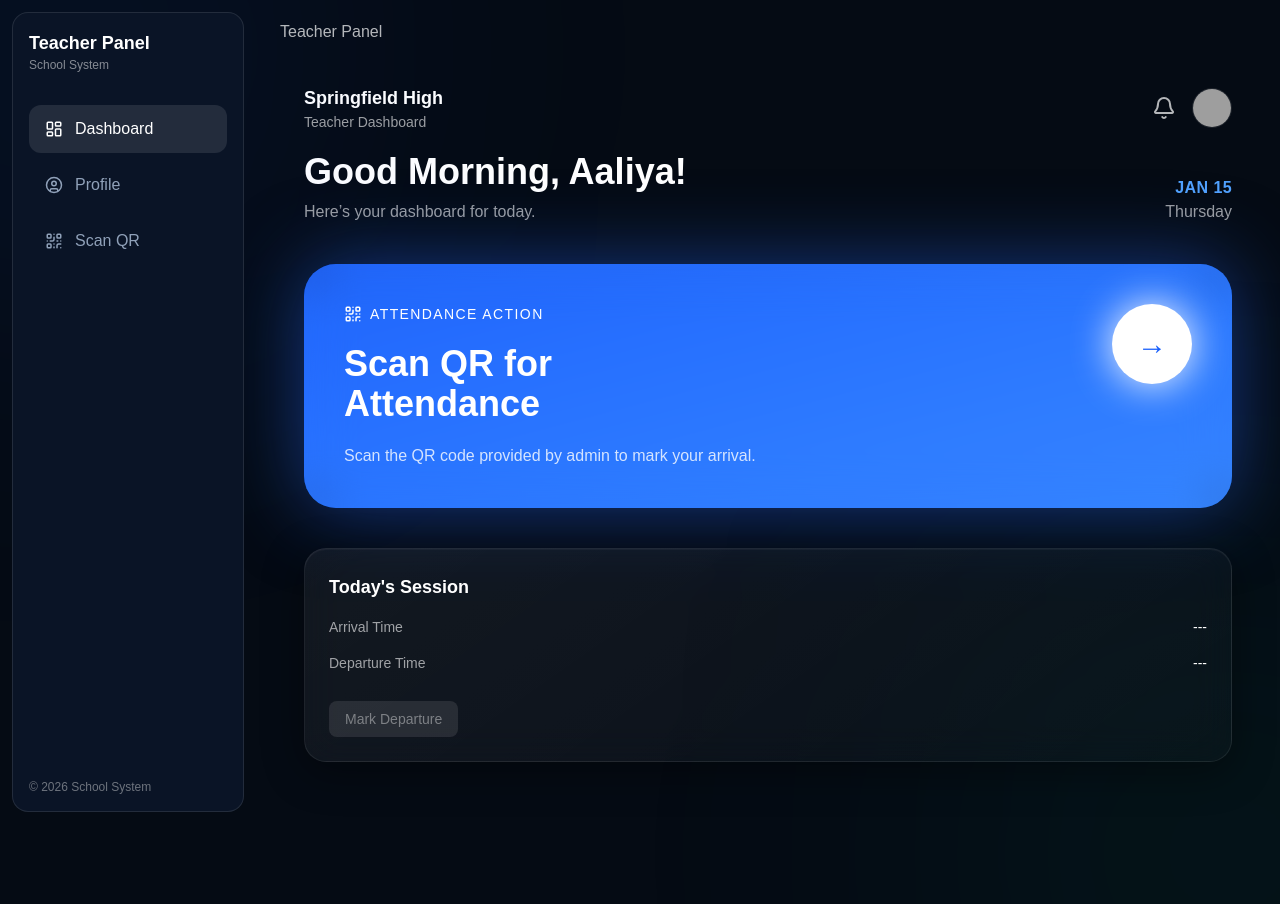
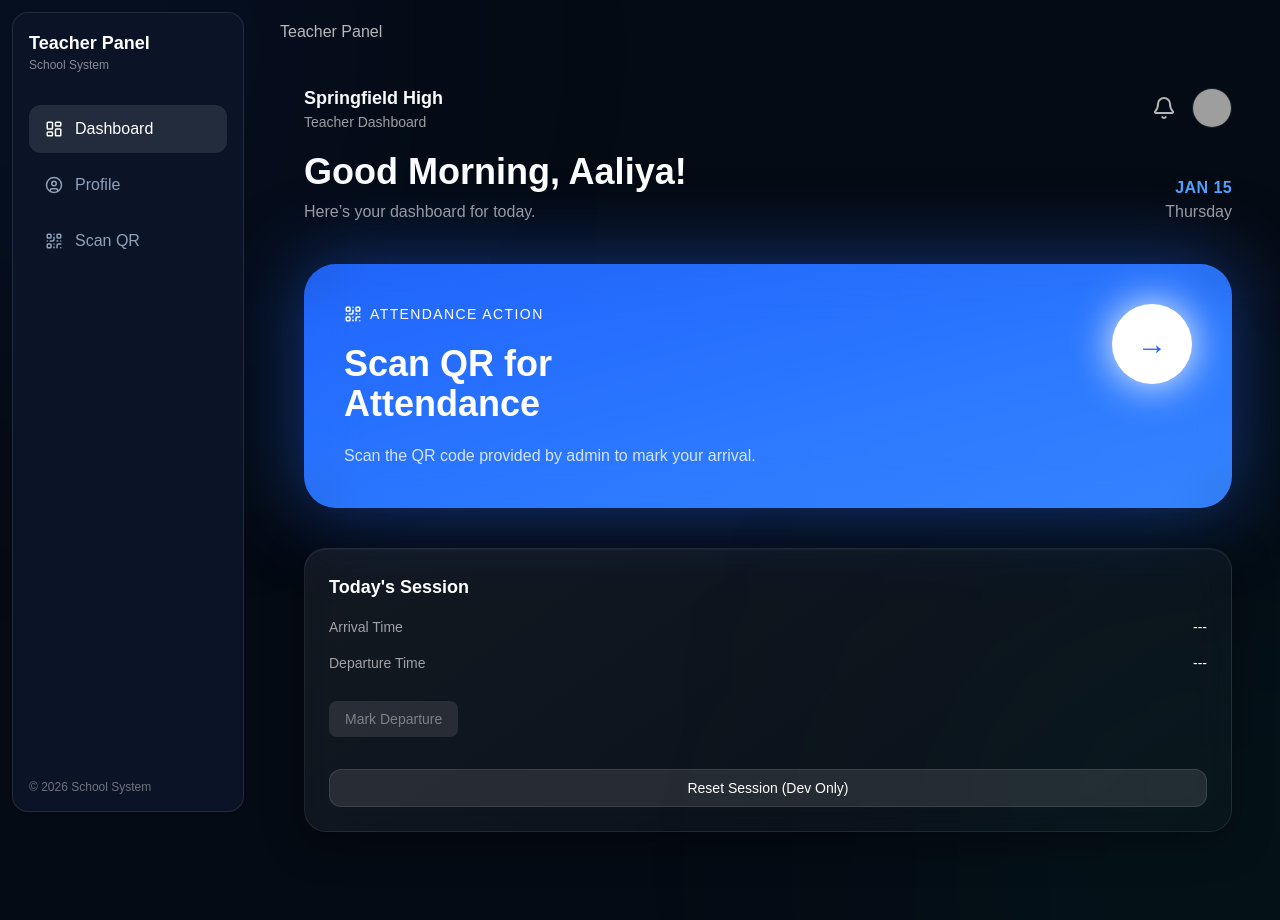
Before and after one commit to tausif1320/school-web, a Next.js app: page /teacher/dashboard in a window 1280 px wide. Built offline with nearby package versions, Linux system fonts and the light colour scheme; grey boxes are pictures that could not be loaded.

Commit message:
added reset button on scanner for testing

```diff
--- a/src/app/teacher/dashboard/page.tsx
+++ b/src/app/teacher/dashboard/page.tsx
@@ -136,6 +136,16 @@ export default function TeacherDashboard() {
           >
             Mark Departure
           </button>
+          <button
+  onClick={() => {
+    localStorage.removeItem("teacher-session");
+    location.reload();
+  }}
+  className="mt-4 w-full bg-white/10 border border-white/10 py-2 rounded-xl text-sm"
+>
+  Reset Session (Dev Only)
+</button>
+
         </div>
       </div>
     </div>
```
